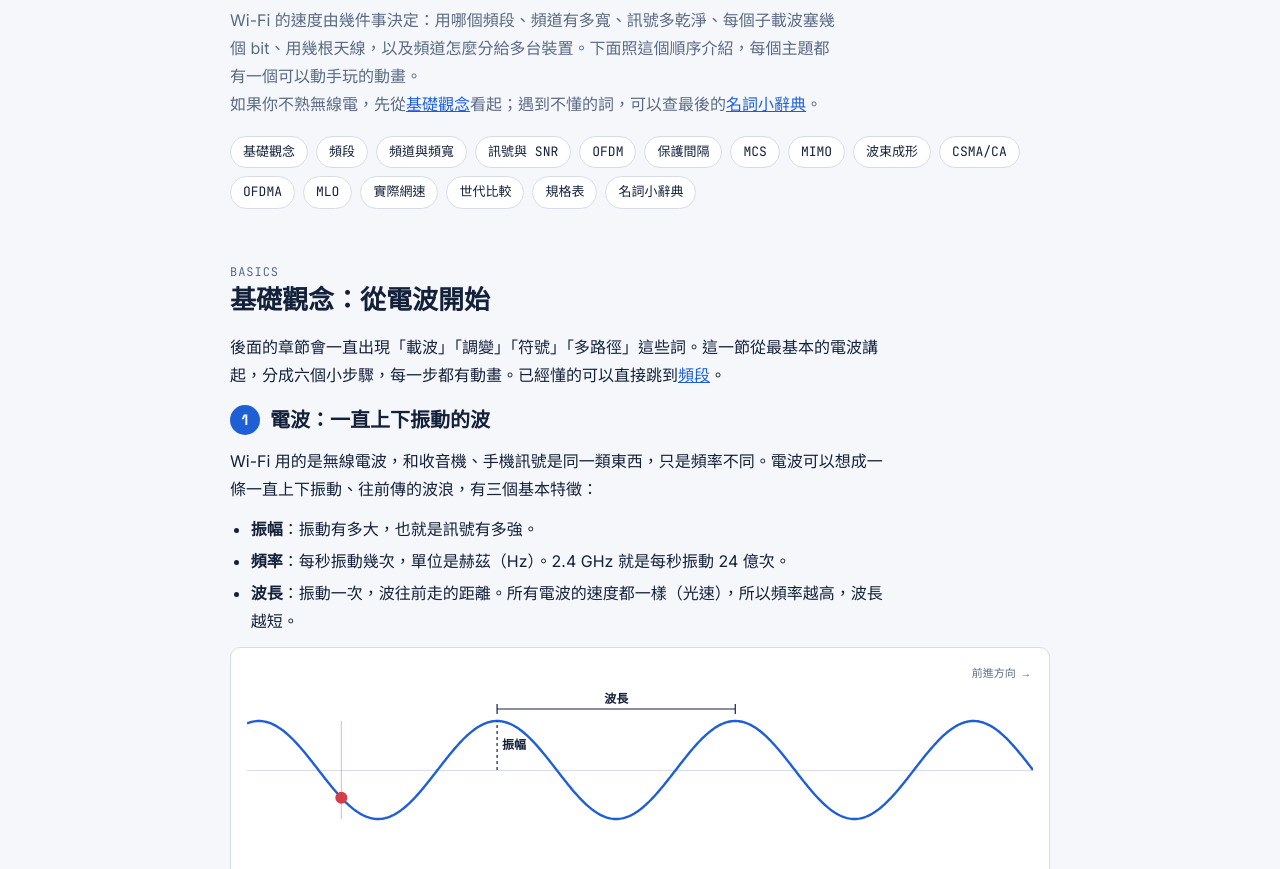
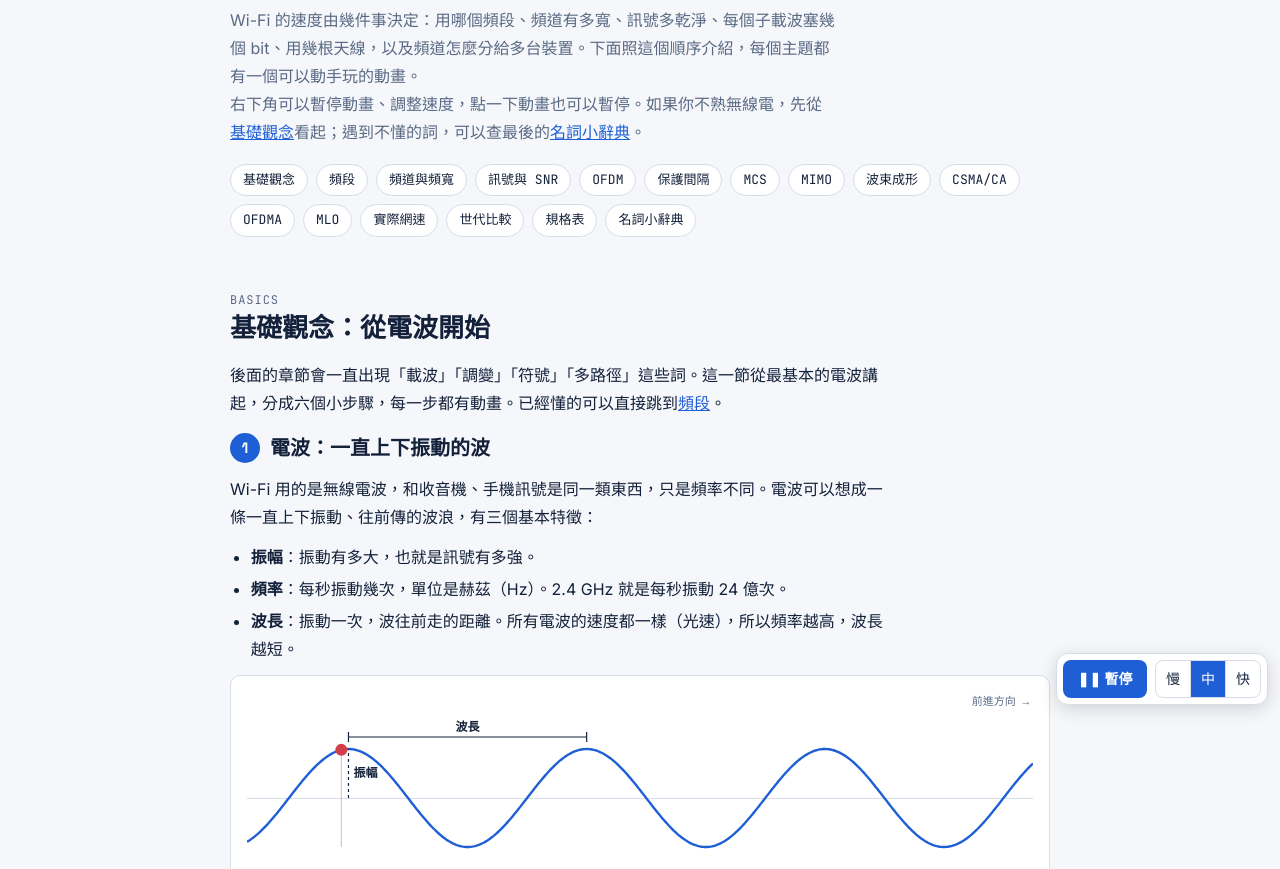
Before and after one commit to chenyenlai/wifi-intro, a plain HTML site: page index.html in a window 1280 px wide. Shown: the part 83-952 px from the top of the page. Drawn offline with Linux system fonts and the light colour scheme; animation ran at ten frames a second.

Commit message:
動畫加暫停鍵與慢、中、快速度切換（預設放慢一半），點動畫也可以暫停
Co-Authored-By: Claude Opus 5.5 <noreply@anthropic.com>
Claude-Session: https://claude.ai/code/session_01MwPVGZu8gMyFih1BWr5BTs

```diff
--- a/index.html
+++ b/index.html
@@ -31,7 +31,7 @@
 [hidden]{display:none!important}
 img{max-width:100%}
 body{margin:0;background:var(--bg);color:var(--fg);font-family:var(--body);font-size:16px;line-height:1.75;
-  padding-block:28px 64px;padding-left:max(16px,env(safe-area-inset-left,0px));padding-right:max(16px,env(safe-area-inset-right,0px))}
+  padding-block:28px 96px;padding-left:max(16px,env(safe-area-inset-left,0px));padding-right:max(16px,env(safe-area-inset-right,0px))}
 .wrap{max-width:820px;margin:0 auto;display:flex;flex-direction:column;gap:56px}
 header h1{font-family:var(--display);font-size:clamp(30px,6vw,44px);line-height:1.15;margin:0 0 10px;text-wrap:balance}
 header p{margin:0;color:var(--muted);max-width:60ch}
@@ -93,6 +93,11 @@ dl.gloss dd{margin:0;font-size:14px;color:var(--muted);line-height:1.6}
 .imp{flex:none;font-size:11px;font-family:var(--mono);border:1px solid var(--line);color:var(--muted);border-radius:999px;padding:1px 8px;white-space:nowrap}
 .imp.k{border-color:var(--b5);color:var(--b5)}
 .tips ol{margin:0;padding-left:1.4em;display:flex;flex-direction:column;gap:6px;max-width:70ch}
+.anim{position:fixed;z-index:20;right:calc(12px + env(safe-area-inset-right,0px));bottom:calc(12px + env(safe-area-inset-bottom,0px));display:flex;gap:8px;align-items:center;background:var(--panel);border:1px solid var(--line);border-radius:12px;padding:6px;box-shadow:0 4px 18px rgba(0,0,0,.15)}
+.anim #playBtn{font:inherit;font-size:14px;font-weight:600;min-width:84px;background:var(--accent);color:var(--panel);border:0;border-radius:8px;padding:7px 12px;cursor:pointer}
+.anim .seg button{padding:6px 10px}
+canvas{cursor:pointer}
+body.paused canvas{opacity:.85}
 .facts{display:grid;grid-template-columns:repeat(auto-fit,minmax(150px,1fr));gap:10px}
 .facts div{border-left:3px solid var(--line);padding-left:10px;font-size:13px;color:var(--muted)}
 .facts b{display:block;font-family:var(--mono);font-size:20px;color:var(--fg);font-variant-numeric:tabular-nums}
@@ -120,7 +125,7 @@ footer{font-size:13px;color:var(--muted)}
 <header>
   <h1>Wi-Fi 技術入門</h1>
   <p>Wi-Fi 的速度由幾件事決定：用哪個頻段、頻道有多寬、訊號多乾淨、每個子載波塞幾個 bit、用幾根天線，以及頻道怎麼分給多台裝置。下面照這個順序介紹，每個主題都有一個可以動手玩的動畫。</p>
-  <p>如果你不熟無線電，先從<a href="#basics">基礎觀念</a>看起；遇到不懂的詞，可以查最後的<a href="#glossary">名詞小辭典</a>。</p>
+  <p>右下角可以暫停動畫、調整速度，點一下動畫也可以暫停。如果你不熟無線電，先從<a href="#basics">基礎觀念</a>看起；遇到不懂的詞，可以查最後的<a href="#glossary">名詞小辭典</a>。</p>
   <nav aria-label="章節">
     <a href="#basics">基礎觀念</a><a href="#band">頻段</a><a href="#channel">頻道與頻寬</a><a href="#signal">訊號與 SNR</a><a href="#ofdm">OFDM</a><a href="#gi">保護間隔</a><a href="#mcs">MCS</a><a href="#mimo">MIMO</a><a href="#bf">波束成形</a><a href="#csma">CSMA/CA</a><a href="#ofdma">OFDMA</a><a href="#mlo">MLO</a><a href="#real">實際網速</a><a href="#gen">世代比較</a><a href="#chipspec">規格表</a><a href="#glossary">名詞小辭典</a>
   </nav>
@@ -634,6 +639,11 @@ footer{font-size:13px;color:var(--muted)}
   </div>
 </section>
 
+<div class="anim" role="group" aria-label="動畫控制">
+  <button id="playBtn" type="button" aria-pressed="false">❚❚ 暫停</button>
+  <div class="seg" id="spdSeg" role="group" aria-label="動畫速度"><button data-s="0.25" type="button">慢</button><button data-s="0.5" type="button">中</button><button data-s="1" type="button">快</button></div>
+</div>
+
 <footer>數字依 IEEE 802.11 規格整理；可用頻道數依各國法規而不同。</footer>
 </div>
 
@@ -700,7 +710,7 @@ const MCS=[['BPSK',1,'1/2',.5,2],['QPSK',2,'1/2',.5,5],['QPSK',2,'3/4',.75,9],['
 const NSD={20:234,40:468,80:980,160:1960,320:3920};
 const rate=(m,w,s,g)=>NSD[w]*MCS[m][1]*MCS[m][3]*s/(12.8+g);
 const fmt=r=>r>=1000?(r/1000).toFixed(2)+' Gbps':r.toFixed(1)+' Mbps';
-let mcs=7,snr=28,samples=[];
+let mcs=7,snr=28,samples=[],qAcc=0,gDt=0;
 function gauss(){let u=0,v=0;while(!u)u=Math.random();v=Math.random();return Math.sqrt(-2*Math.log(u))*Math.cos(2*Math.PI*v);}
 function newSample(L){return{i:Math.floor(Math.random()*L),q:Math.floor(Math.random()*L),a:gauss(),b:gauss()};}
 function qamGeom(){const bits=MCS[mcs][1];if(bits===1)return{L:2,sc:1,bpsk:true};const L=2**(bits/2);return{L,sc:1/Math.sqrt(2*(L*L-1)/3),bpsk:false};}
@@ -713,7 +723,7 @@ function drawQam(){const cv=$('#cvQam');const[x,w,h]=fit(cv);const g=qamGeom(),e
   x.fillStyle=C.muted;x.globalAlpha=g.L>=32?.55:.8;
   for(let i=0;i<g.L;i++)for(let q=0;q<(g.bpsk?1:g.L);q++){x.beginPath();x.arc(P(lv(i)),Q(g.bpsk?0:lv(q)),r,0,7);x.fill();}
   x.globalAlpha=1;
-  if(!reduce)for(let k=0;k<5;k++)samples[Math.floor(Math.random()*samples.length)]=newSample(g.L);
+  if(!reduce){qAcc+=gDt*300;while(qAcc>=1){qAcc--;samples[Math.floor(Math.random()*samples.length)]=newSample(g.L);}}
   const sig=Math.sqrt(1/(2*10**(snr/10)));let err=0;
   const dec=v=>Math.max(0,Math.min(g.L-1,Math.round((v/g.sc+(g.L-1))/2)));
   samples.forEach(s=>{const rx=lv(s.i)+s.a*sig,ry=(g.bpsk?0:lv(s.q))+s.b*sig;const bad=dec(rx)!==s.i||(!g.bpsk&&dec(ry)!==s.q);if(bad)err++;
@@ -1010,8 +1020,17 @@ function drawRoam(t,dt){const[x,w,h]=fit($('#cvRoam'));const pos=reduce?.5:.5-.4
 /* ---------- 迴圈 ---------- */
 const vis=new Map();const io=new IntersectionObserver(es=>es.forEach(e=>vis.set(e.target.id,e.isIntersecting)),{rootMargin:'80px'});
 document.querySelectorAll('canvas').forEach(c=>{vis.set(c.id,true);io.observe(c);});
-let prev=0;
-function frame(ms){const now=ms/1000,dt=Math.min(.05,prev?now-prev:0);prev=now;const t=reduce?1.2:now;
+let prev=0,vt=0,speed=.5,paused=false;
+try{const v=parseFloat(localStorage.getItem('animSpeed'));if([.25,.5,1].includes(v))speed=v;}catch(e){}
+const pb=$('#playBtn'),sp=$('#spdSeg');
+function pbShow(){pb.textContent=paused?'▶ 播放':'❚❚ 暫停';pb.setAttribute('aria-pressed',paused?'true':'false');document.body.classList.toggle('paused',paused);}
+function togglePause(){paused=!paused;pbShow();}
+pb.addEventListener('click',togglePause);
+sp.querySelectorAll('button').forEach(b=>b.setAttribute('aria-pressed',+b.dataset.s===speed?'true':'false'));
+seg(sp,b=>{speed=+b.dataset.s;try{localStorage.setItem('animSpeed',speed)}catch(e){}if(paused){paused=false;pbShow();}});
+document.querySelectorAll('canvas').forEach(c=>c.addEventListener('click',togglePause));
+pbShow();
+function frame(ms){const real=Math.min(.05,prev?ms/1000-prev:0);prev=ms/1000;const dt=paused?0:real*speed;vt+=dt;gDt=dt;const now=vt,t=reduce?1.2:vt;
   if(vis.get('cvTwt'))drawTwt(t);
   if(vis.get('cvRoam'))drawRoam(now,dt);
   if(vis.get('cvB1'))drawB1(t);
```
